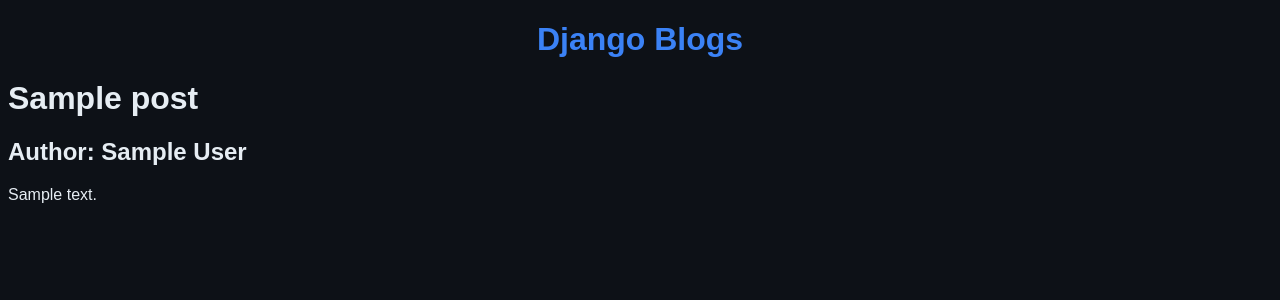
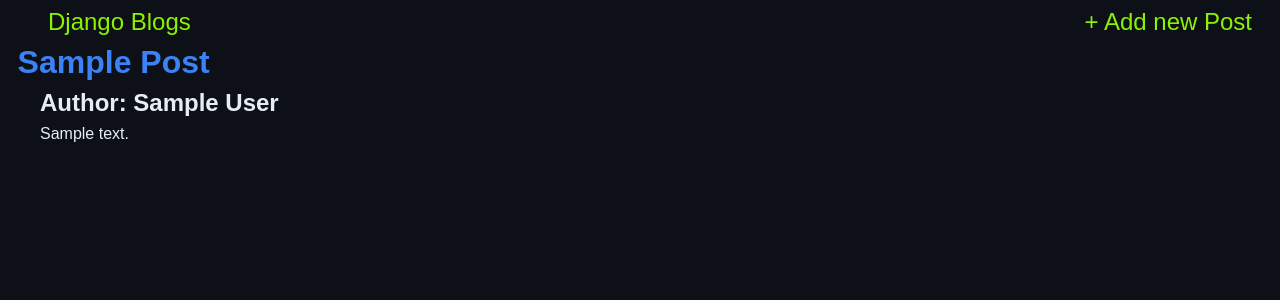
Before and after one commit to peterkahumu/Blog_website-Django-Recap, a Django app: template templates/posts/post_detail.html in a window 1280 px wide. Shown: the top 300 px of the page. Run offline with Django 3.2, Linux system fonts and the light colour scheme; the template is opened without the code that fills it: most values are stand-ins (such as "Sample title", 1, 10 or a date in 2020).

Commit message:
feat: Create view form; refactor: created_at and updated_at fields; style: improved styling for html pages

```diff
--- a/blogs/admin.py
+++ b/blogs/admin.py
@@ -5,7 +5,7 @@
 # Register your models here.
 @admin.register(Post)
 class PostAdmin(admin.ModelAdmin):
-    list_display = ["title", "author", "body"]
+    list_display = ["title", "author","created_at", "updated_at"]
     list_filter = [
         "author",
     ]
--- a/blogs/models.py
+++ b/blogs/models.py
@@ -14,6 +14,8 @@
         on_delete=models.CASCADE,
     )
     body = models.TextField()
+    created_at = models.DateTimeField(auto_now_add=True)
+    updated_at = models.DateTimeField(auto_now=True)
 
     def __str__(self):
         return self.title
--- a/blogs/urls.py
+++ b/blogs/urls.py
@@ -1,7 +1,8 @@
 from django.urls import path
-from .views import PostListView, PostDetailView  # , post_detail
+from .views import PostListView, PostDetailView, NewPostView
 
 urlpatterns = [
     path("", PostListView.as_view(), name="home"),
-    path("blog/<uuid:pk>/", PostDetailView.as_view(), name="post-detail"),
+    path("post/<uuid:pk>/", PostDetailView.as_view(), name="post-detail"),
+    path("post/new/", NewPostView.as_view(), name='new-post'),
 ]
--- a/static/css/base.css
+++ b/static/css/base.css
@@ -9,15 +9,35 @@
 }
 
 header {
-    text-align: center;
+    display: flex;
+    justify-content: space-between;
+    align-items: center;
+    padding: 0 20px;
+    font-size: 1.5rem;
 }
 
-header h1 a {
+header a {
+    color: #8bf302;
+}
+
+header a:visited {
+    color: #8bf302;
+}
+
+.nav-left {
+    margin-left: 20px
+}
+
+.nav-right {
+    margin-right: 0;
+}
+
+a {
     color: #3b82f6;
     text-decoration: none;
 }
 
-header h1 a:visited {
+a:visited {
     color: #3b82f6;
 }
 
@@ -28,15 +48,6 @@
     margin: 0.5rem 0.6rem;
 }
 
-.post-title a {
-    text-decoration: none;
-}
-
-.post-title a:visited {
-    color: #3b82f6;
-    text-decoration: none;
-}
-
 .post-author,
 .post-body {
     margin: 0.5rem 2rem;
--- a/templates/base.html
+++ b/templates/base.html
@@ -12,7 +12,8 @@
 
 <body>
     <header>
-        <h1><a href="{% url 'home' %}">Django Blogs</a></h1>
+        <a class="nav-left" href="{% url 'home' %}">Django Blogs</a>
+        <a class="nav-right" href="{% url 'new-post' %}">+ Add new Post</a>
     </header>
 
     <div>
--- a/templates/posts/post_detail.html
+++ b/templates/posts/post_detail.html
@@ -3,8 +3,8 @@
 
 {% block content %}
 
-<h1>{{post.title}}</h1>
-<h2>Author: {{post.author}}</h2>
-<p>{{post.body}}</p>
+<h1 class="post-title">{{post.title}}</h1>
+<h2 class="post-author">Author: {{post.author}}</h2>
+<p class="post-body">{{post.body}}</p>
 
 {% endblock content %}
```
Also changed, not shown: blogs/views.py (+7 -0 lines), templates/posts/create_post.html (added, +11 -0 lines), blogs/migrations/0003_post_created_at_post_updated_at.py (added).
